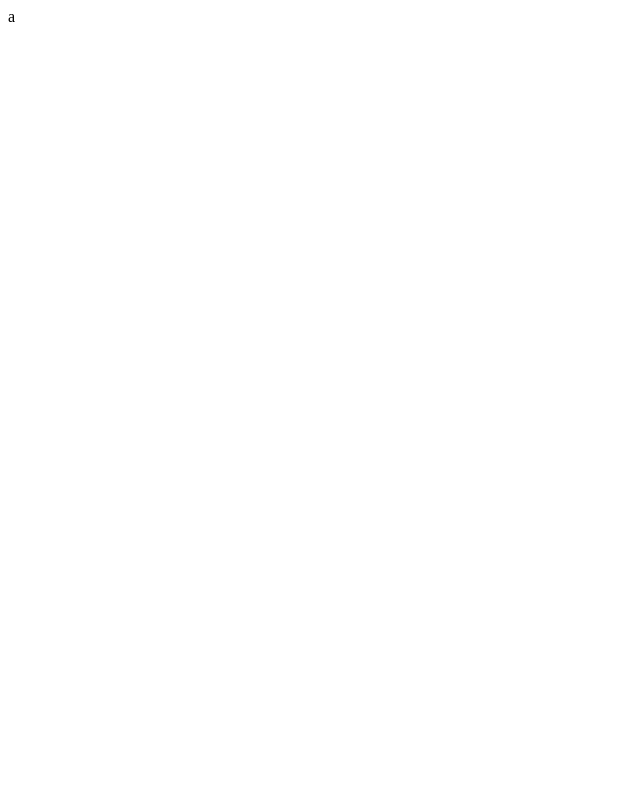
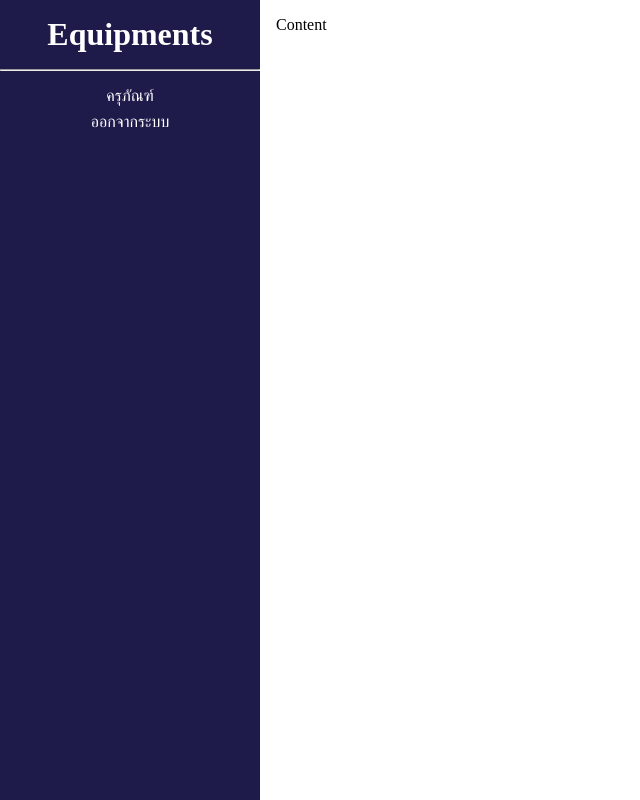
Before and after one commit to iwindd/equipment, a PHP site: page / in a window 1280 px wide. Before the commit the part shown is almost empty. Shown: the whole page, without its empty margins (0-640 px from the left). Run offline with PHP 8.4, Linux system fonts and the light colour scheme.

Commit message:
feat: layout

```diff
--- a/includes/db.php
+++ b/includes/db.php
@@ -7,7 +7,6 @@ $password = "12341234z";
 try {
   $conn = new PDO("mysql:host=$servername;dbname=equipments", $username, $password);
   $conn->setAttribute(PDO::ATTR_ERRMODE, PDO::ERRMODE_EXCEPTION);
-  echo "Connected successfully";
 } catch(PDOException $e) {
   echo "Connection failed: " . $e->getMessage();
 }
--- a/index.php
+++ b/index.php
@@ -1,11 +1,2 @@
-<!DOCTYPE html>
-<html lang="en">
-<head>
-  <meta charset="UTF-8">
-  <meta name="viewport" content="width=device-width, initial-scale=1.0">
-  <title>Document</title>
-</head>
-<body>
-  a
-</body>
-</html>
+<?php require_once __DIR__."/layouts/header.php"; ?>
+<?php require_once __DIR__."/layouts/footer.php"; ?>
--- /dev/null
+++ b/layouts/footer.php
@@ -0,0 +1,5 @@
+</div>
+
+</body>
+
+</html>
--- /dev/null
+++ b/layouts/header.php
@@ -0,0 +1,81 @@
+<?php
+
+require_once __DIR__."/../includes/db.php";
+
+?>
+<!DOCTYPE html>
+<html lang="en">
+
+<head>
+  <meta charset="UTF-8">
+  <meta name="viewport" content="width=
+  , initial-scale=1.0">
+  <title>Equipments</title>
+  <style>
+    :root{
+      --nav-bg: #1e1b4b;
+    }
+
+    *{
+      padding: 0;
+      margin: 0;
+      box-sizing: border-box;
+    }
+
+    body{
+      display: flex;
+      height: 100vh;
+    }
+
+    .nav{
+      background-color: var(--nav-bg);
+      width: 260px;
+      text-align: center;
+    }
+
+    .nav header{
+      padding: 1em 0em;
+    }
+
+    .nav header h1{
+      color: white;
+    }
+
+    .nav hr{
+      margin-bottom: 1em;
+    }
+
+    .nav ul, .nav li, .nav li a{
+      width: 100%;
+    }
+
+    .nav li{
+      margin-bottom: .5em;
+    }
+
+    .nav li a{
+      color: white;
+      text-decoration: none;
+    }
+
+    .wrapper{
+      flex-grow: 1;
+      padding: 1em;
+    }
+  </style>
+</head>
+<body>
+
+<div class="nav">
+  <header>
+    <h1>Equipments</h1>
+  </header>
+  <hr>
+  <ul>
+    <li><a href="#">ครุภัณฑ์</a></li>
+    <li><a href="#">ออกจากระบบ</a></li>
+  </ul>
+</div>
+
+<div class="wrapper">
+  Content
```
